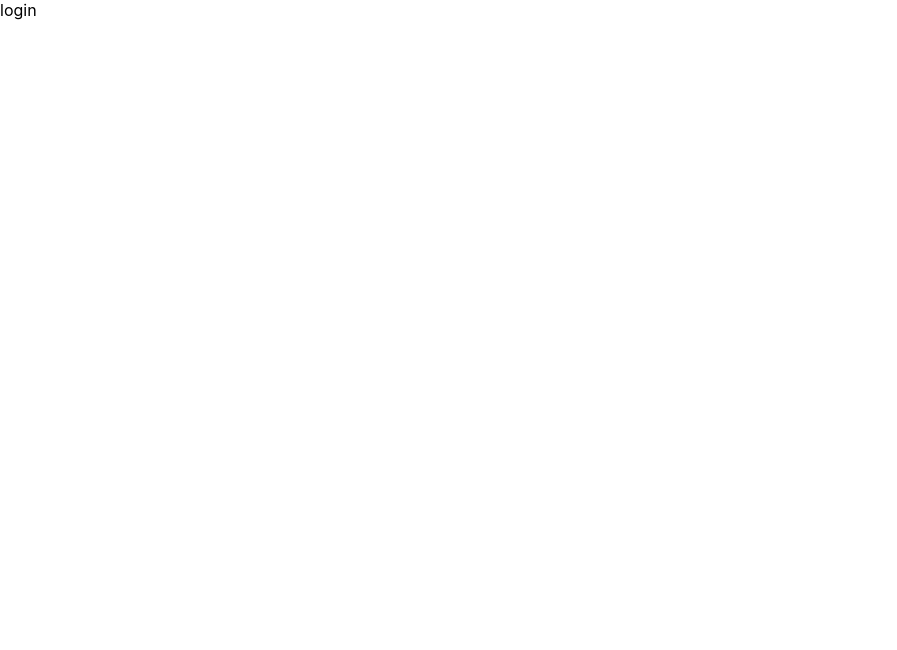
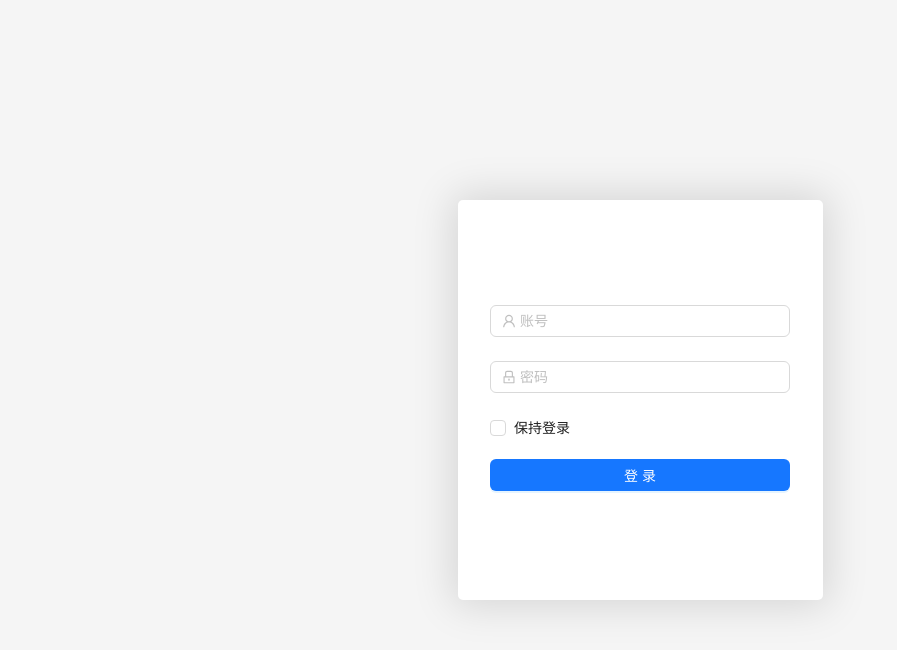
Before and after one commit to endless-august/mobius, a React app: page /login in a window 1280 px wide. Shown: the top 650 px of the page, without its empty margins (0-897 px from the left). Built offline with nearby package versions, Linux system fonts and the light colour scheme.

Commit message:
chore: login

```diff
--- /dev/null
+++ b/src/features/login/Login.scss
@@ -0,0 +1,27 @@
+@import '../../styles/mixins';
+
+.login-index {
+    height: 100vh;
+    display: flex;
+    align-items: center;
+    justify-content: center;
+
+    &__container {
+        position: relative;
+
+        @include textNoSelect();
+
+        background: #fff;
+        border-radius: 5px;
+        box-shadow: 0px 0px 40px 6px rgba(0, 0, 0, 0.13);
+    }
+
+    .login-form {
+        width: 300px;
+
+        .login-form-button {
+            margin-top: 20px;
+            width: 100%;
+        }
+    }
+}
--- a/src/features/login/Login.tsx
+++ b/src/features/login/Login.tsx
@@ -1,4 +1,84 @@
 import { FC } from 'react';
+import { Button, Checkbox, Form, Input } from 'antd';
+import { UserOutlined, LockOutlined } from '@ant-design/icons';
+import { __ } from '@/common/i18n';
+
+const LoginForm: FC = () => {
+    const onFinish = (values: any) => {};
+    // const handleSubmit = e => {
+    //     e.preventDefault();
+    //     this.props.form.validateFields((err, values) => {
+    //         if (!err) {
+    //             http.post('login/login', values).then(res => {
+    //                 const { code, msg } = res;
+    //                 if (code !== 0) {
+    //                     message.info(msg);
+
+    //                     this.props.onLoginFail && this.props.onLoginFail(res);
+    //                     return;
+    //                 }
+    //                 const history = this.props.history;
+    //                 // if (history.location.state && history.location.state.forceLogin) {
+    //                 //     history.goBack();
+    //                 // } else {
+    //                 //     history.replace('/');
+    //                 // }
+    //                 history.replace('/');
+    //             });
+    //         }
+    //     });
+    // };
+
+    return (
+        <Form className='login-form' onFinish={onFinish}>
+            <Form.Item
+                name='name'
+                rules={[
+                    {
+                        required: true,
+                        message: '账号不能为空',
+                    },
+                ]}
+            >
+                <Input prefix={<UserOutlined style={{ color: 'rgba(0,0,0,.25)' }} />} placeholder='账号' />
+            </Form.Item>
+            <Form.Item
+                name='password'
+                rules={[
+                    {
+                        required: true,
+                        message: '密码不能为空',
+                    },
+                ]}
+            >
+                <Input prefix={<LockOutlined style={{ color: 'rgba(0,0,0,.25)' }} />} type='password' placeholder='密码' />
+            </Form.Item>
+            <Checkbox>{__('login.remember_me')}</Checkbox>
+            <Form.Item>
+                <Button className='login-form-button' type='primary' htmlType='submit'>
+                    登录
+                </Button>
+            </Form.Item>
+        </Form>
+    );
+};
+
 export const Login: FC = () => {
-    return <>login</>;
+    return (
+        <div className='login-index' style={{ background: '#f5f5f5' }}>
+            <div className='login-index__container' style={{ width: 365, height: 400 }}>
+                <div
+                    style={{
+                        display: 'flex',
+                        width: '100%',
+                        alignItems: 'center',
+                        justifyContent: 'center',
+                        marginTop: 105,
+                    }}
+                >
+                    <LoginForm />
+                </div>
+            </div>
+        </div>
+    );
 };
--- /dev/null
+++ b/src/features/login/style.scss
@@ -0,0 +1,2 @@
+@import '../../styles/mixins';
+@import './Login';
--- a/src/locales/en-US.ts
+++ b/src/locales/en-US.ts
@@ -1,4 +1,7 @@
 export const enUS = {
+    login: {
+        remember_me: 'Keep me logged in',
+    },
     menu: {
         start: 'Start',
         search: 'Search',
--- a/src/locales/zh-CN.ts
+++ b/src/locales/zh-CN.ts
@@ -1,4 +1,7 @@
 export const zhCN = {
+    login: {
+        remember_me: '保持登录',
+    },
     menu: {
         start: '开始',
         search: '搜索',
--- a/src/styles/index.scss
+++ b/src/styles/index.scss
@@ -1,2 +1,3 @@
 @import './global';
 @import '../features/home/style';
+@import '../features/login/style';
```
